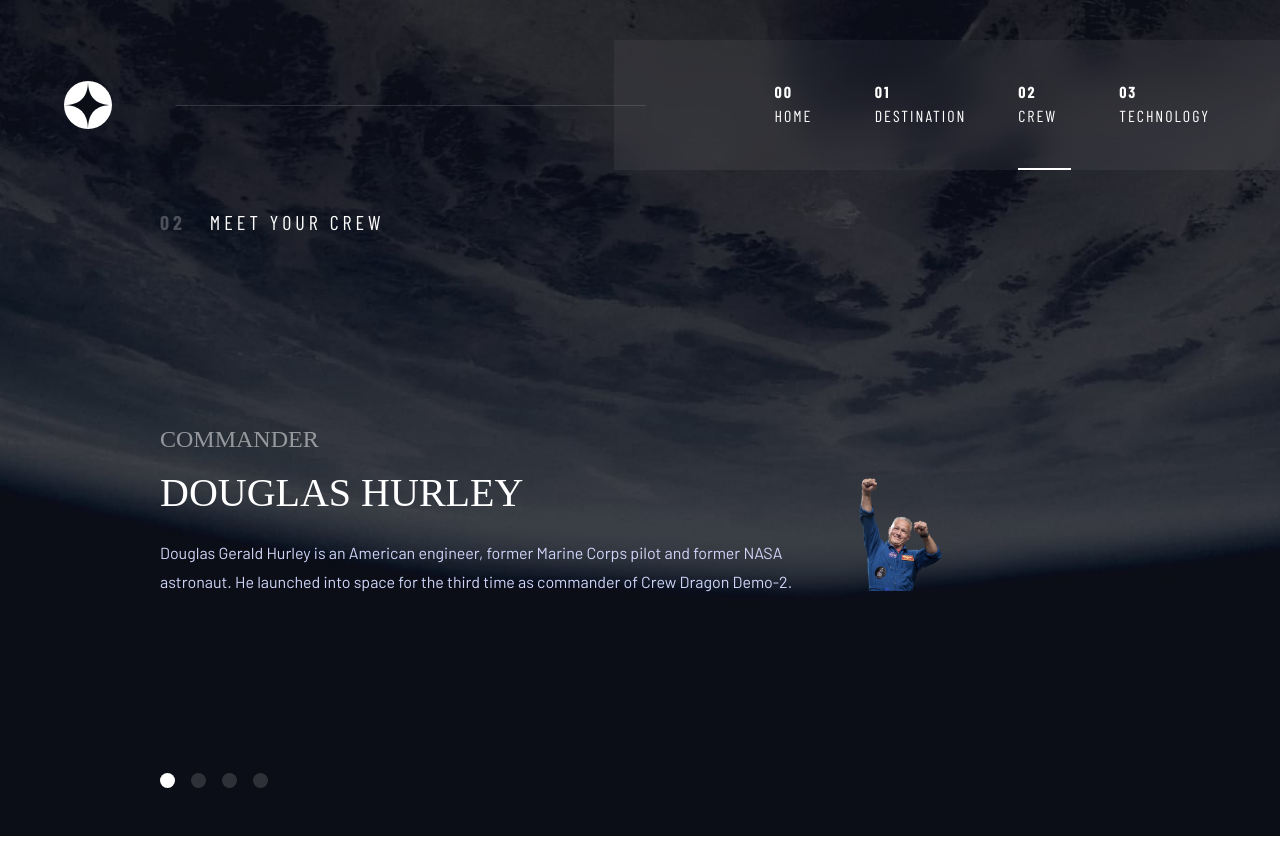
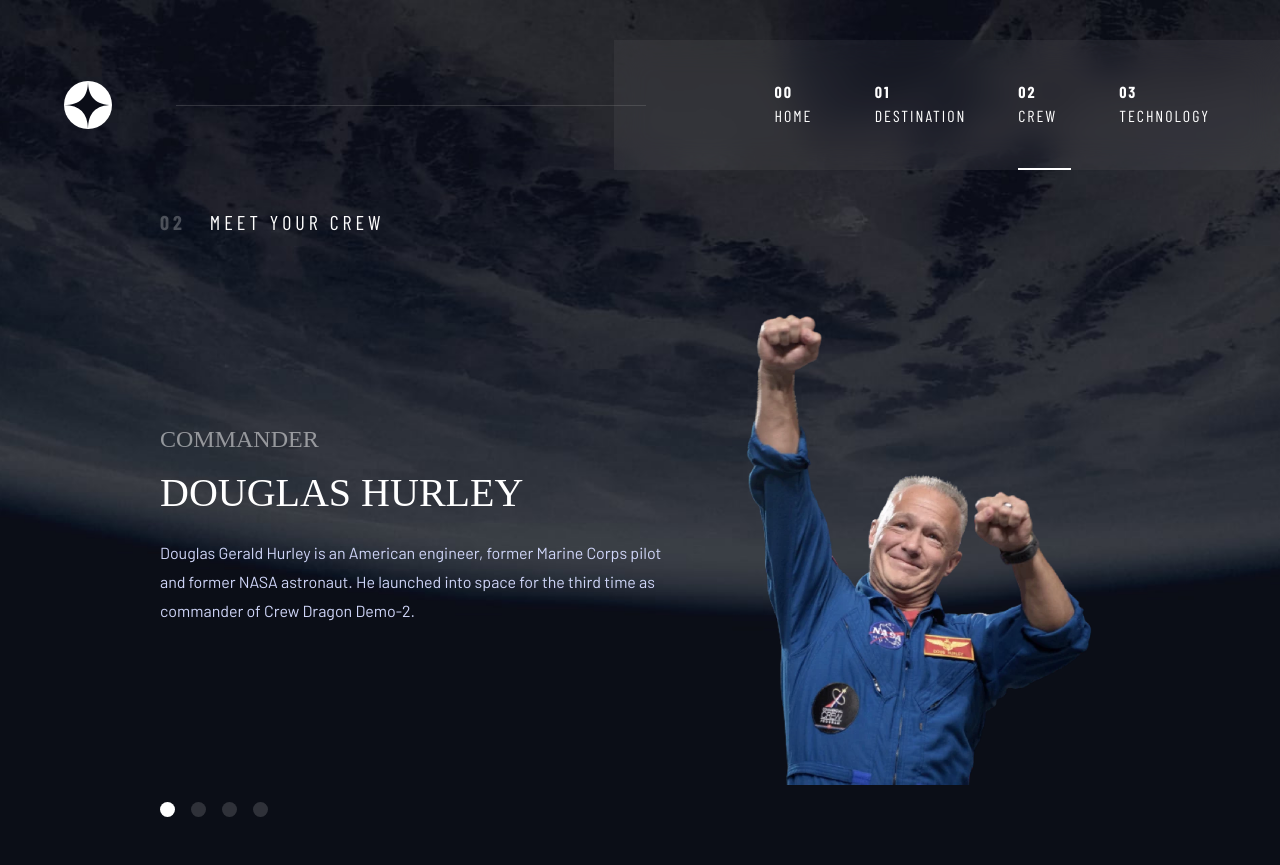
Before and after one commit to Deeperr0/space-tourism, a React (Vite) app: page /crew in a window 1280 px wide. Before the commit the page ends 836 px from the top, so only its background shows below. Built offline with nearby package versions, Linux system fonts and the light colour scheme; a web font is replaced by a local one.

Commit message:
Fixed issue with crew images being too small on desktop

```diff
--- a/src/Crew/Crew.jsx
+++ b/src/Crew/Crew.jsx
@@ -206,13 +206,16 @@ export default function Crew({ dataJson }) {
 								))}
 							</div>
 						</div>
-						<div id="crew-scroll-container">
-							<div className="px-7 lg:w-[48%] shrink-0 overflow-hidden">
+						<div
+							id="crew-scroll-container"
+							className="lg:w-full"
+						>
+							<div className="px-7 shrink-0 overflow-hidden">
 								<img
 									id="crew-image"
 									src={currentCrewMember?.images?.webp}
 									alt={currentCrewMember?.name}
-									className="lg:relative md:absolute md:bottom-0 md:right-0 my-16 md:m-0 lg:m-0 foreground-image md:px-40 lg:px-0 md:h-[45%] md:object-cover"
+									className="lg:relative md:absolute md:bottom-0 md:right-0 my-16 md:m-0 lg:m-0 foreground-image md:px-40 lg:px-0 md:h-[45%] lg:h-full md:object-cover"
 								/>
 							</div>
 						</div>
```
